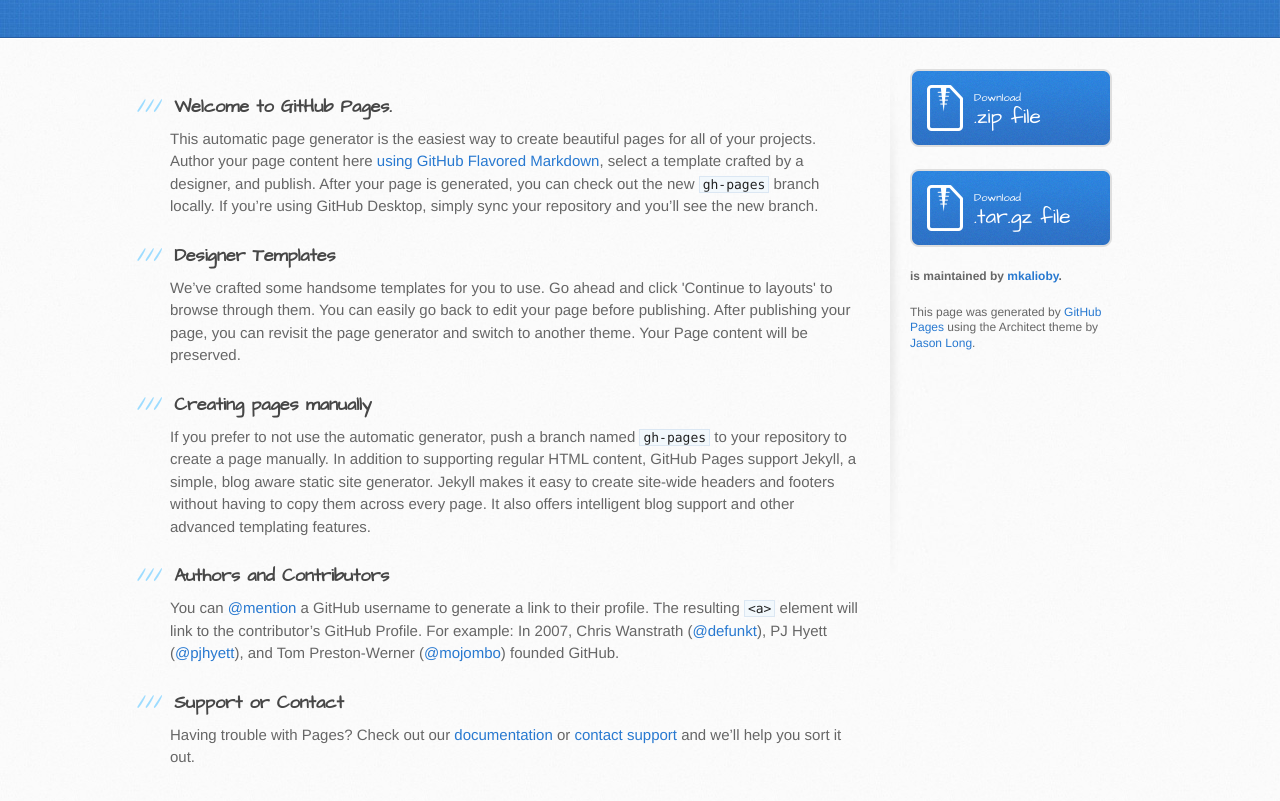
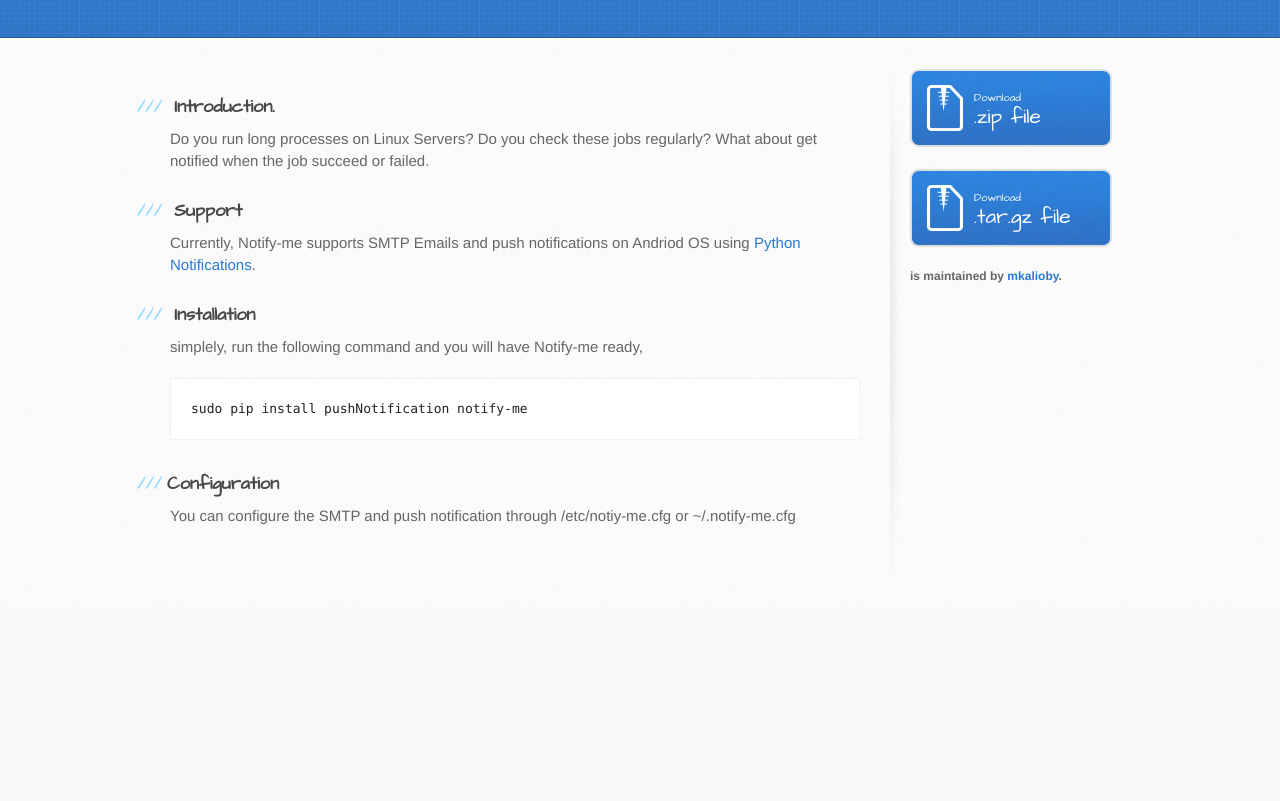
Before and after one commit to mkalioby/notify-me, a plain HTML site: page index.html in a window 1280 px wide. Shown: the part 197-998 px from the top of the page. After the commit the page ends 800 px from the top, so only its background shows below. Drawn offline with Linux system fonts and the light colour scheme.

Commit message:
Updated Site

```diff
--- a/index.html
+++ b/index.html
@@ -29,29 +29,23 @@
       <div class="inner clearfix">
         <section id="main-content">
           <h3>
-<a id="welcome-to-github-pages" class="anchor" href="#welcome-to-github-pages" aria-hidden="true"><span class="octicon octicon-link"></span></a>Welcome to GitHub Pages.</h3>
+<a id="welcome-to-github-pages" class="anchor" href="#welcome-to-github-pages" aria-hidden="true"><span class="octicon octicon-link"></span></a>Introduction.</h3>
 
-<p>This automatic page generator is the easiest way to create beautiful pages for all of your projects. Author your page content here <a href="https://guides.github.com/features/mastering-markdown/">using GitHub Flavored Markdown</a>, select a template crafted by a designer, and publish. After your page is generated, you can check out the new <code>gh-pages</code> branch locally. If you’re using GitHub Desktop, simply sync your repository and you’ll see the new branch.</p>
+<p>Do you run long processes on Linux Servers? Do you check these jobs regularly? What about get notified when the job succeed or failed.</p>
 
 <h3>
-<a id="designer-templates" class="anchor" href="#designer-templates" aria-hidden="true"><span class="octicon octicon-link"></span></a>Designer Templates</h3>
+<a id="designer-templates" class="anchor" href="#designer-templates" aria-hidden="true"><span class="octicon octicon-link"></span></a>Support</h3>
 
-<p>We’ve crafted some handsome templates for you to use. Go ahead and click 'Continue to layouts' to browse through them. You can easily go back to edit your page before publishing. After publishing your page, you can revisit the page generator and switch to another theme. Your Page content will be preserved.</p>
+<p>Currently, Notify-me supports SMTP Emails and push notifications on Andriod OS using <a href='https://github.com/mkalioby/Python_Notifications'>Python Notifications</a>.</p>
 
 <h3>
-<a id="creating-pages-manually" class="anchor" href="#creating-pages-manually" aria-hidden="true"><span class="octicon octicon-link"></span></a>Creating pages manually</h3>
+<a id="designer-templates" class="anchor" href="#designer-templates" aria-hidden="true"><span class="octicon octicon-link"></span></a>Installation</h3>
+<p>simplely, run the following command and you will have Notify-me ready,</p>
+<pre>sudo pip install pushNotification notify-me</pre>
 
-<p>If you prefer to not use the automatic generator, push a branch named <code>gh-pages</code> to your repository to create a page manually. In addition to supporting regular HTML content, GitHub Pages support Jekyll, a simple, blog aware static site generator. Jekyll makes it easy to create site-wide headers and footers without having to copy them across every page. It also offers intelligent blog support and other advanced templating features.</p>
+<h3><a id="designer-templates" class="anchor" href="#designer-templates" aria-hidden="true"><span class="octicon octicon-link"></span></a>Configuration</h3>
+<p>You can configure the SMTP and push notification through /etc/notiy-me.cfg or ~/.notify-me.cfg</p>
 
-<h3>
-<a id="authors-and-contributors" class="anchor" href="#authors-and-contributors" aria-hidden="true"><span class="octicon octicon-link"></span></a>Authors and Contributors</h3>
-
-<p>You can <a href="https://github.com/blog/821" class="user-mention">@mention</a> a GitHub username to generate a link to their profile. The resulting <code>&lt;a&gt;</code> element will link to the contributor’s GitHub Profile. For example: In 2007, Chris Wanstrath (<a href="https://github.com/defunkt" class="user-mention">@defunkt</a>), PJ Hyett (<a href="https://github.com/pjhyett" class="user-mention">@pjhyett</a>), and Tom Preston-Werner (<a href="https://github.com/mojombo" class="user-mention">@mojombo</a>) founded GitHub.</p>
-
-<h3>
-<a id="support-or-contact" class="anchor" href="#support-or-contact" aria-hidden="true"><span class="octicon octicon-link"></span></a>Support or Contact</h3>
-
-<p>Having trouble with Pages? Check out our <a href="https://help.github.com/pages">documentation</a> or <a href="https://github.com/contact">contact support</a> and we’ll help you sort it out.</p>
         </section>
 
         <aside id="sidebar">
@@ -66,7 +60,6 @@
 
           <p class="repo-owner"><a href="https://github.com/mkalioby/notify-me"></a> is maintained by <a href="https://github.com/mkalioby">mkalioby</a>.</p>
 
-          <p>This page was generated by <a href="https://pages.github.com">GitHub Pages</a> using the Architect theme by <a href="https://twitter.com/jasonlong">Jason Long</a>.</p>
         </aside>
       </div>
     </div>
```
